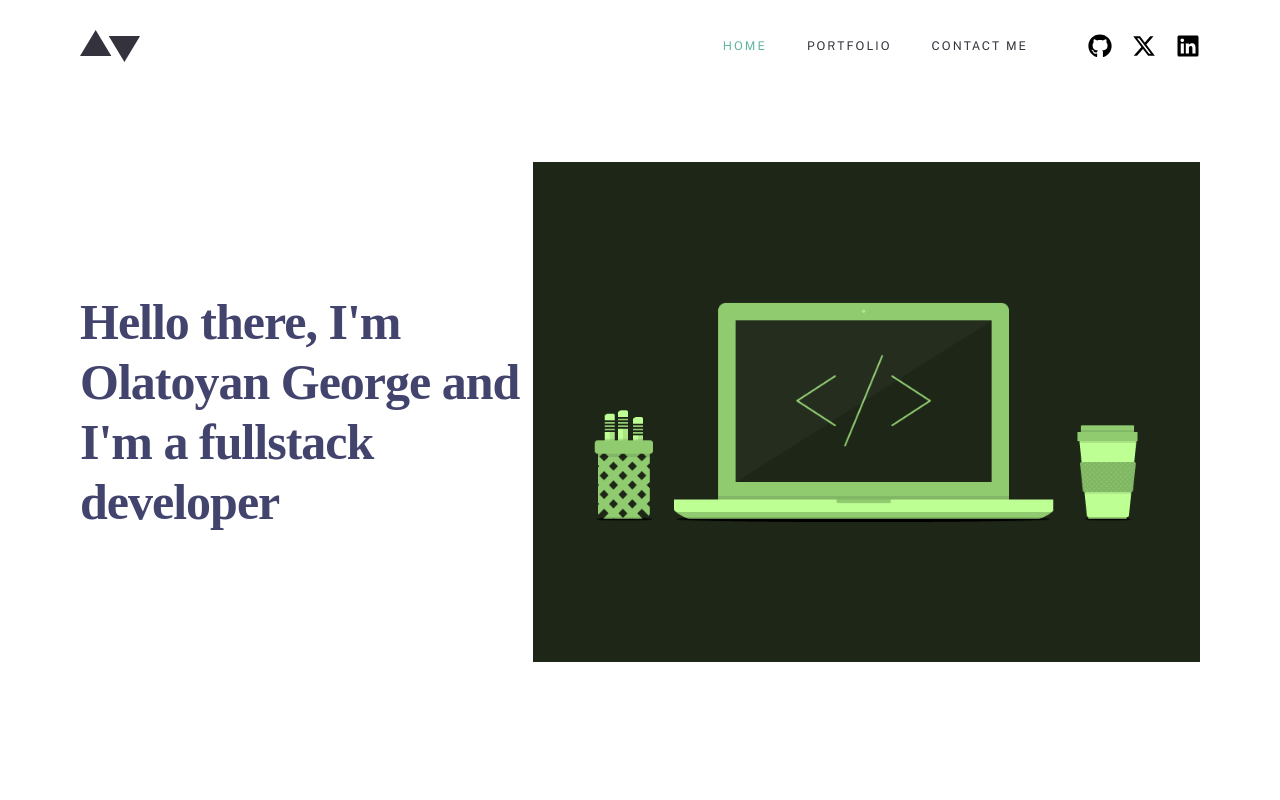
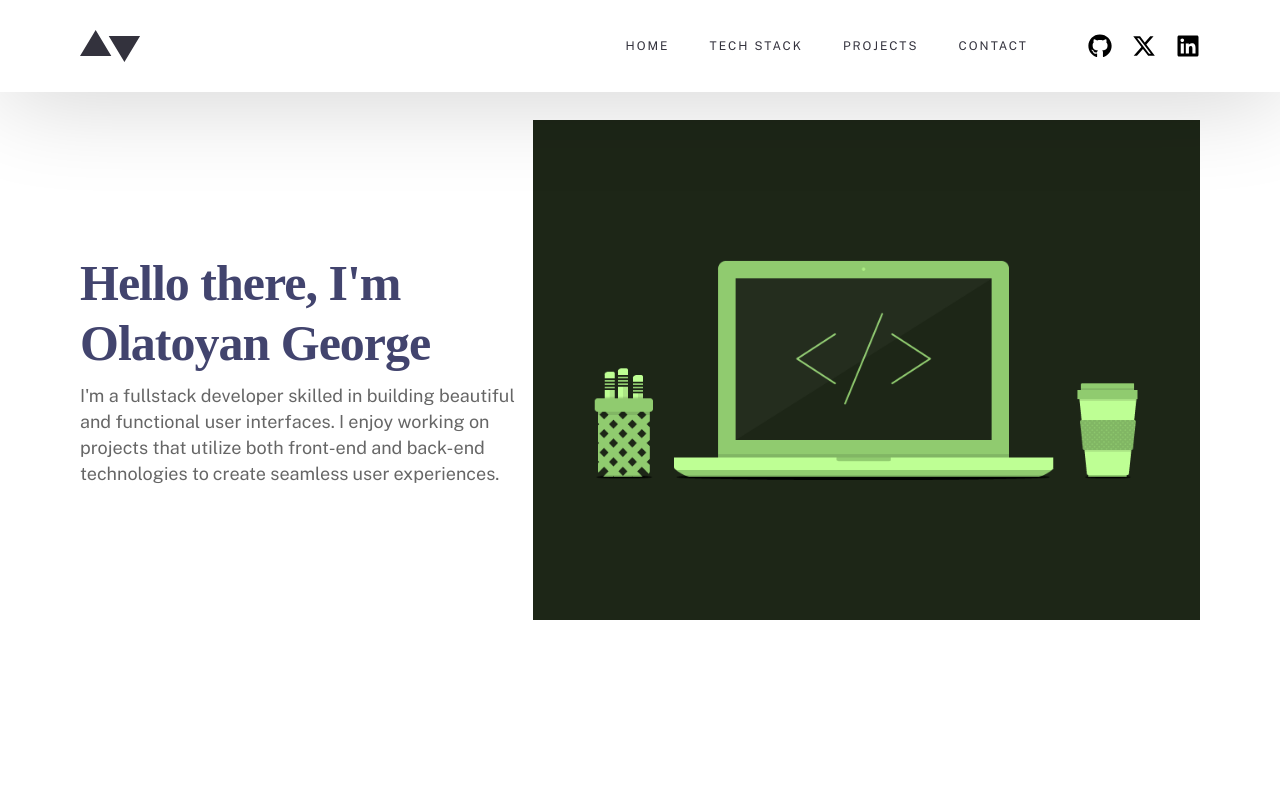
Before and after one commit to Olatoyan/my-portfolio, a React (Vite) app: page / in a window 1280 px wide. Shown: the top 800 px of the page. Built offline with nearby package versions, Linux system fonts and the light colour scheme; a web font is replaced by a local one.

Commit message:
implemented smooth scrolling to sections

```diff
--- a/package.json
+++ b/package.json
@@ -15,11 +15,13 @@
     "react-dom": "^18.2.0",
     "react-hook-form": "^7.51.0",
     "react-icons": "^5.0.1",
-    "react-router-dom": "^6.22.3"
+    "react-router-dom": "^6.22.3",
+    "react-scroll": "^1.9.0"
   },
   "devDependencies": {
     "@types/react": "^18.2.56",
     "@types/react-dom": "^18.2.19",
+    "@types/react-scroll": "^1.8.10",
     "@typescript-eslint/eslint-plugin": "^7.0.2",
     "@typescript-eslint/parser": "^7.0.2",
     "@vitejs/plugin-react": "^4.2.1",
--- a/src/App.tsx
+++ b/src/App.tsx
@@ -1,11 +1,15 @@
-import { Route, Routes } from "react-router-dom";
+import { Navigate, Route, Routes } from "react-router-dom";
 import Homepage from "./components/home/Homepage";
+import { DarkModeProvider } from "./components/contexts/DarkModeContext";
 
 function App() {
   return (
-    <Routes>
-      <Route path="/" element={<Homepage />} />
-    </Routes>
+    <DarkModeProvider>
+      <Routes>
+        <Route path="/" element={<Homepage />} />
+        <Route path="*" element={<Navigate replace to="/" />} />
+      </Routes>
+    </DarkModeProvider>
   );
 }
 
--- /dev/null
+++ b/src/components/contexts/DarkModeContext.tsx
@@ -0,0 +1,45 @@
+import {
+  Dispatch,
+  ReactNode,
+  SetStateAction,
+  createContext,
+  useContext,
+  useEffect,
+  useState,
+} from "react";
+
+type initialState = {
+  isDarkMode: boolean;
+  setIsDarkMode: Dispatch<SetStateAction<boolean>>;
+};
+
+const DarkModeContext = createContext<initialState | null>(null);
+
+function DarkModeProvider({ children }: { children: ReactNode }) {
+  const [isDarkMode, setIsDarkMode] = useState(false);
+
+  useEffect(() => {
+    const darkModeMediaQuery = window.matchMedia(
+      "(prefers-color-scheme: dark)"
+    );
+
+    setIsDarkMode(darkModeMediaQuery.matches);
+  }, []);
+
+  return (
+    <DarkModeContext.Provider value={{ isDarkMode, setIsDarkMode }}>
+      {children}
+    </DarkModeContext.Provider>
+  );
+}
+
+function useDarkMode() {
+  const context = useContext(DarkModeContext);
+  if (!context) {
+    throw new Error("useDarkMode must be used within a DarkModeProvider");
+  }
+  return context;
+}
+
+// eslint-disable-next-line react-refresh/only-export-components
+export { DarkModeProvider, useDarkMode };
--- a/src/components/home/Contact.tsx
+++ b/src/components/home/Contact.tsx
@@ -19,7 +19,10 @@ function Contact() {
   }
 
   return (
-    <section className="grid grid-cols-[1.5fr_2fr] gap-20 px-32 py-80">
+    <section
+      id="contact"
+      className="grid grid-cols-[1.5fr_2fr] gap-20 px-32 py-80"
+    >
       <div className="pt-32">
         <h3 className="text-[#42446e] text-[5.2rem] font-bold leading-[4.8rem] pb-4">
           Let’s work together
--- a/src/components/home/Footer.tsx
+++ b/src/components/home/Footer.tsx
@@ -1,37 +1,32 @@
 import { Link } from "react-router-dom";
+// import { Link as ScrollLink } from "react-scroll";
 
 function Footer() {
   return (
     <footer className="bg-[#33323d] px-32 flex items-center justify-between py-8">
-      <div className="flex items-center gap-12">
+      {/* <div className="flex items-center gap-12">
         <img src="./favicon.svg" alt="footer logo" />
         <ul className="flex items-center gap-8">
-          <li>
-            <Link
-              to="/"
-              className="text-[1.2rem] tracking-[0.2rem] uppercase text-white"
-            >
+          <li className="text-[1.2rem] tracking-[0.2rem] uppercase text-white cursor-pointer">
+            <ScrollLink to="home" smooth={true} duration={500}>
               Home
-            </Link>
+            </ScrollLink>
           </li>
-          <li>
-            <Link
-              to="/"
-              className="text-[1.2rem] tracking-[0.2rem] uppercase text-white"
-            >
+          <li className="text-[1.2rem] tracking-[0.2rem] uppercase text-white cursor-pointer">
+            <ScrollLink to="project" smooth={true} duration={500}>
               Projects
-            </Link>
+            </ScrollLink>
           </li>
-          <li>
-            <Link
-              to="/"
-              className="text-[1.2rem] tracking-[0.2rem] uppercase text-white"
-            >
-              Contact Me
-            </Link>
+          <li className="text-[1.2rem] tracking-[0.2rem] uppercase text-white cursor-pointer">
+            <ScrollLink to="contact" smooth={true} duration={500}>
+              Contact
+            </ScrollLink>
           </li>
         </ul>
-      </div>
+      </div> */}
+      <p className="text-[1.2rem] tracking-[0.2rem] uppercase text-white">
+        &copy; {new Date().getFullYear()} Olatoyan George
+      </p>
       <div className="flex items-center gap-8">
         <p className="text-[1.3rem] text-white">Connect with me:</p>
         <Link
@@ -52,6 +47,12 @@ function Footer() {
         >
           LinkedIn
         </Link>
+        <Link
+          to="mailto:golatoyan@gmail.com"
+          className="underline text-[1.2rem] tracking-[0.2rem] text-white"
+        >
+          Gmail
+        </Link>
       </div>
     </footer>
   );
--- /dev/null
+++ b/src/components/home/Header.tsx
@@ -0,0 +1,58 @@
+import { FaGithub, FaLinkedin, FaXTwitter } from "react-icons/fa6";
+import { Link } from "react-router-dom";
+import { Link as ScrollLink } from "react-scroll";
+
+function Header() {
+  return (
+    <header className="flex items-center justify-between px-32 py-12 fixed top-0 left-0 w-full z-10 shadow-box-sh bg-white bg-opacity-60 backdrop-filter backdrop-blur-lg">
+      <img src="./logo.svg" alt="logo" />
+
+      <nav className="flex items-center gap-24">
+        <ul className="flex items-center gap-16">
+          <li className="text-[1.2rem] tracking-[0.2rem] uppercase text-[#33323d] cursor-pointer hover:text-[#5fb4a2]">
+            <ScrollLink to="home" smooth={true} duration={500}>
+              Home
+            </ScrollLink>
+          </li>
+          <li
+            className={`text-[1.2rem] tracking-[0.2rem] uppercase cursor-pointer text-[#33323d] hover:text-[#5fb4a2]
+            `}
+          >
+            <ScrollLink to="stack" smooth={true} duration={500}>
+              Tech Stack
+            </ScrollLink>
+          </li>
+          <li
+            className={`text-[1.2rem] tracking-[0.2rem] uppercase cursor-pointer text-[#33323d] hover:text-[#5fb4a2]
+            `}
+          >
+            <ScrollLink to="project" smooth={true} duration={500}>
+              Projects
+            </ScrollLink>
+          </li>
+          <li
+            className={`text-[1.2rem] tracking-[0.2rem] uppercase cursor-pointer text-[#33323d] hover:text-[#5fb4a2]`}
+          >
+            <ScrollLink to="contact" smooth={true} duration={500}>
+              Contact
+            </ScrollLink>
+          </li>
+        </ul>
+
+        <div className="flex items-center gap-8">
+          <Link to="https://github.com/olatoyan" target="_blank">
+            <FaGithub size={"2.4rem"} />
+          </Link>
+          <Link to="https://twitter.com/_annonnymouss_" target="_blank">
+            <FaXTwitter size={"2.4rem"} />
+          </Link>
+          <Link to="https://linkedin.com/in/olatoyan" target="_blank">
+            <FaLinkedin size={"2.4rem"} />
+          </Link>
+        </div>
+      </nav>
+    </header>
+  );
+}
+
+export default Header;
--- a/src/components/home/HeroSection.tsx
+++ b/src/components/home/HeroSection.tsx
@@ -1,10 +1,19 @@
 function HeroSection() {
   return (
-    <section className="relative flex items-center justify-between px-32 pt-40">
+    <section
+      id="home"
+      className="relative flex items-center justify-between px-32 pt-48"
+    >
       <div className="relative bg-white z-[2]">
-        <h1 className="text-[5rem] font-bold tracking-[-0.1rem] text-[#42446e] leading-[120%] max-w-[45rem] font-ibarra">
-          Hello there, I'm Olatoyan George and I'm a fullstack developer
+        <h1 className="text-[5rem] font-bold tracking-[-0.1rem] text-[#42446e] leading-[120%] max-w-[45rem] font-ibarra pb-4">
+          Hello there, I'm Olatoyan George
         </h1>
+        <p className="text-[1.8rem] text-[#666] leading-[2.6rem] max-w-[45rem]">
+          I'm a fullstack developer skilled in building beautiful and functional
+          user interfaces. I enjoy working on projects that utilize both
+          front-end and back-end technologies to create seamless user
+          experiences.
+        </p>
       </div>
 
       <div className="">
--- a/src/components/home/Homepage.tsx
+++ b/src/components/home/Homepage.tsx
@@ -1,4 +1,4 @@
-import Header from "../../ui/Header";
+import Header from "./Header";
 import Contact from "./Contact";
 import Footer from "./Footer";
 import HeroSection from "./HeroSection";
--- a/src/components/home/ProjectSection.tsx
+++ b/src/components/home/ProjectSection.tsx
@@ -2,7 +2,7 @@ import ProjectBox from "./ProjectBox";
 
 function ProjectSection() {
   return (
-    <section className="px-32">
+    <section id="project" className="px-32">
       <h2 className="text-[#42446e] text-[4.8rem] font-bold leading-[2.6rem] pb-20 pt-80 font-ibarra text-center">
         Projects
       </h2>
@@ -29,17 +29,17 @@ function ProjectSection() {
         <ProjectBox
           img="./hangman.png"
           title="Hangman game"
-          description="The Hangman Game is a classic word-guessing game where players attempt to guess a word letter by letter. With intuitive gameplay and vibrant graphics, it's an engaging way to challenge your vocabulary skills."
+          description="The Hangman Game offers an entertaining way to test your knowledge across six diverse categories: movies, TV shows, animals, capital cities, countries, and sports. Challenge yourself with word-guessing fun and explore a variety of topics as you uncover hidden phrases and expand your vocabulary. With a total of 8 guesses, test your deduction skills and see if you can guess the phrase before the hangman is complete!"
         />
         <ProjectBox
           img="./connect-four.png"
           title="Connect Four Game"
-          description="Connect Four is a classic strategy game where players take turns dropping colored discs into a grid with the goal of connecting four of their own discs in a row. It's a fun and challenging game suitable for players of all ages."
+          description="Connect Four is a classic strategy game where players take turns dropping colored discs into a grid with the goal of connecting four of their own discs in a row. It's a fun and challenging game suitable for players of all ages. Test your skills against our competitive AI, which strategically plays to win and blocks your moves, providing an engaging challenge for solo play."
         />
         <ProjectBox
           img="./quiz.png"
           title="Quiz App"
-          description="The Quiz Application offers a dynamic platform for creating and taking quizzes on various topics. With features like multiple-choice questions, timers, and score tracking, it provides an interactive and educational experience for users."
+          description="The Quiz Application offers a dynamic platform for creating and taking quizzes on various topics. With features like multiple-choice questions and score tracking, it provides an interactive and educational experience for users. Dive into the world of HTML, CSS, JavaScript, and accessibility as you test your knowledge across these four essential categories."
         />
       </div>
     </section>
--- a/src/components/home/TechStack.tsx
+++ b/src/components/home/TechStack.tsx
@@ -23,7 +23,7 @@ import TechSkills from "./TechSkills";
 
 function TechStack() {
   return (
-    <section className="pt-80 px-32">
+    <section id="stack" className="pt-80 px-32">
       <h2 className="text-[#42446e] text-[4.8rem] font-bold leading-[2.6rem] pb-20 font-ibarra text-center">
         My Tech Stack
       </h2>
--- a/src/ui/Header.tsx
+++ /dev/null
@@ -1,59 +0,0 @@
-import { FaGithub, FaLinkedin, FaXTwitter } from "react-icons/fa6";
-import { Link, useLocation } from "react-router-dom";
-
-function Header() {
-  const location = useLocation();
-  const pathname = location.pathname;
-
-  return (
-    <header className="flex items-center justify-between px-32 pt-12">
-      <img src="./logo.svg" alt="logo" />
-
-      <nav className="flex items-center gap-24">
-        <ul className="flex items-center gap-16">
-          <li
-            className={`text-[1.2rem] tracking-[0.2rem] uppercase  ${
-              pathname === "/"
-                ? "text-[#5fb4a2]"
-                : "text-[#33323d] hover:text-[#5fb4a2]"
-            }`}
-          >
-            <Link to="/">Home</Link>
-          </li>
-          <li
-            className={`text-[1.2rem] tracking-[0.2rem] uppercase ${
-              pathname === "/portfolio"
-                ? "text-[#5fb4a2]"
-                : "text-[#33323d] hover:text-[#5fb4a2]"
-            }`}
-          >
-            <Link to="/portfolio">Portfolio</Link>
-          </li>
-          <li
-            className={`text-[1.2rem] tracking-[0.2rem] uppercase ${
-              pathname === "/contact"
-                ? "text-[#5fb4a2]"
-                : "text-[#33323d] hover:text-[#5fb4a2]"
-            }`}
-          >
-            <Link to="/contact">Contact me</Link>
-          </li>
-        </ul>
-
-        <div className="flex items-center gap-8">
-          <Link to="https://github.com/olatoyan" target="_blank">
-            <FaGithub size={"2.4rem"} />
-          </Link>
-          <Link to="https://twitter.com/_annonnymouss_" target="_blank">
-            <FaXTwitter size={"2.4rem"} />
-          </Link>
-          <Link to="https://linkedin.com/in/olatoyan" target="_blank">
-            <FaLinkedin size={"2.4rem"} />
-          </Link>
-        </div>
-      </nav>
-    </header>
-  );
-}
-
-export default Header;
```
Also changed, not shown: 1 other file (tests, documents, lock files or other folders).
